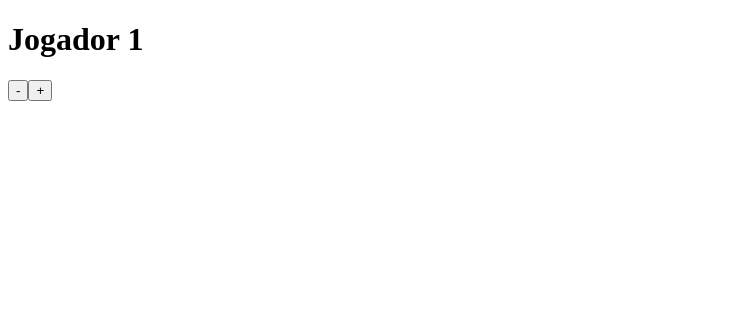
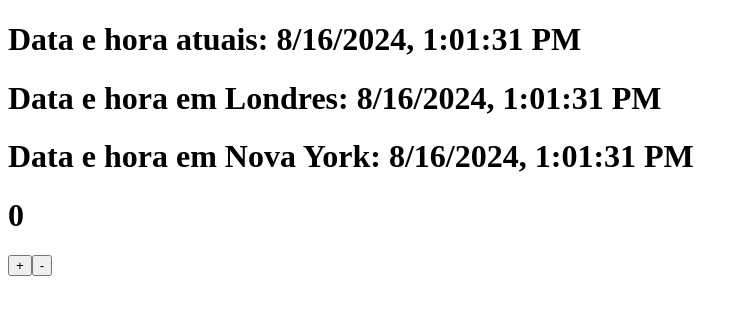
Before and after one commit to matheusmen1/AulaReact01, a React (Create React App) app: page / in a window 1280 px wide. Shown: the top 314 px of the page, without its empty margins (0-748 px from the left). Built offline with nearby package versions, Linux system fonts and the light colour scheme.

Commit message:
Resolvendo o exercicio e conhecendo a sintaxe JSK

```diff
--- a/src/App.js
+++ b/src/App.js
@@ -1,29 +1,16 @@
 import Data from "./meusComponentes/Data";
-import Contador from "./meusComponentes/Contador";
+import Contador from "./meusComponentes/ContadorV2"; // quando a exportação é por padrão,
+                                                   //nao precisa de colchetes na importação
 
 function App() {
-  /*return (
+  return (
     <div className="App">
       <Data texto = "Data e hora atuais: "/>
       <Data texto = "Data e hora em Londres: "/>
       <Data texto = "Data e hora em Nova York: "/>
+      <Contador/>
     </div>
-  );*/
-  return (
-    <div className="App">
-    <div class="div1">
-        <h1>Jogador 1</h1>
-        <button class="button1">
-          -
-        </button>
-        <button class="button1">
-          +
-        </button >
-    </div>
-
-  </div>
-  )
-
+  );
 }
 
 export default App;
--- a/src/meusComponentes/Contador.js
+++ b/src/meusComponentes/Contador.js
@@ -4,8 +4,9 @@ export default class Contador extends Component{
     constructor(props)
     {
         super();
-        this.props = props;
-
+        this.state = {valor:0};
+        //this.incrementar = this.incrementar.bind(this);
+        //this.decrementar = this.decrementar.bind(this);
     }
     componentDidMount(){
 
@@ -14,9 +15,44 @@ export default class Contador extends Component{
     componentDidUpdate(){
         console.log("O componente foi atualizado")
     }
+    incrementar() // method
+    {
+        let valorAtual = this.state.valor;
+        let valorNovo = valorAtual + 1;
+        this.setState({
+            valor: valorNovo
+        });
+
+
+    }
+    decrementar() // method
+    {
+        let valorAtual = this.state.valor;
+        let valorNovo = valorAtual - 1;
+        this.setState({
+            valor : valorNovo
+        });
+
+    }
     render(){ // utiliza-se para ganhar visibilidade
-        return(
-            <h1> { this.props.texto || ""}</h1>
-        )
+        return( // so é possível retornar um elemento html por vez / para estilizar é necessario usar "className"
+            <div>
+                <div className="visor">
+                    <h1>{this.state.valor}</h1>
+                </div>
+                <div className="botoes">
+                    <button onClick={
+                        () =>{
+                            this.incrementar();
+                        }
+                    }>+</button>
+                    <button onClick={
+                        () =>{
+                            this.decrementar();
+                        }
+                    }>-</button>
+                </div>
+            </div>
+        )// é necessario usar colchets (chaves) para misturar html com javascript
     }
 }
--- /dev/null
+++ b/src/meusComponentes/ContadorV2.jsx
@@ -0,0 +1,26 @@
+import { useState } from "react";
+export default function Contador(props) {
+    const [valor,setvalor] = useState(0); //hook useState
+    function incrementar(){
+        setvalor(valor + 1);
+    }
+    function decrementar(){
+        setvalor(valor -1 );
+    }
+    return (
+        <div>
+            <div className="visor">
+                <h1>{valor}</h1>
+            </div>
+            <div className="botoes">
+                <button onClick={() =>{
+                    incrementar();
+                }}>+</button>
+                <button onClick={()=>{
+                    decrementar();
+                }}>-</button>
+            </div>
+        </div>
+
+    );
+}
```
